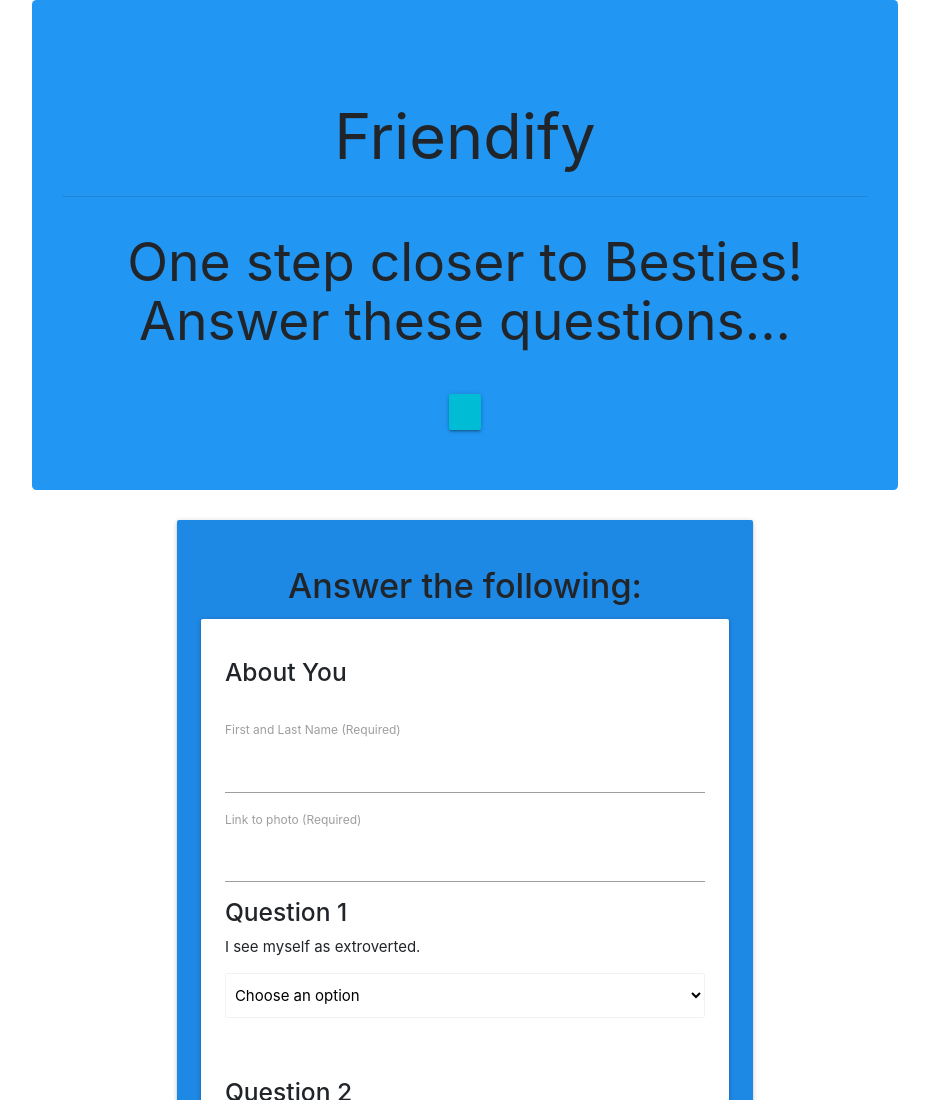
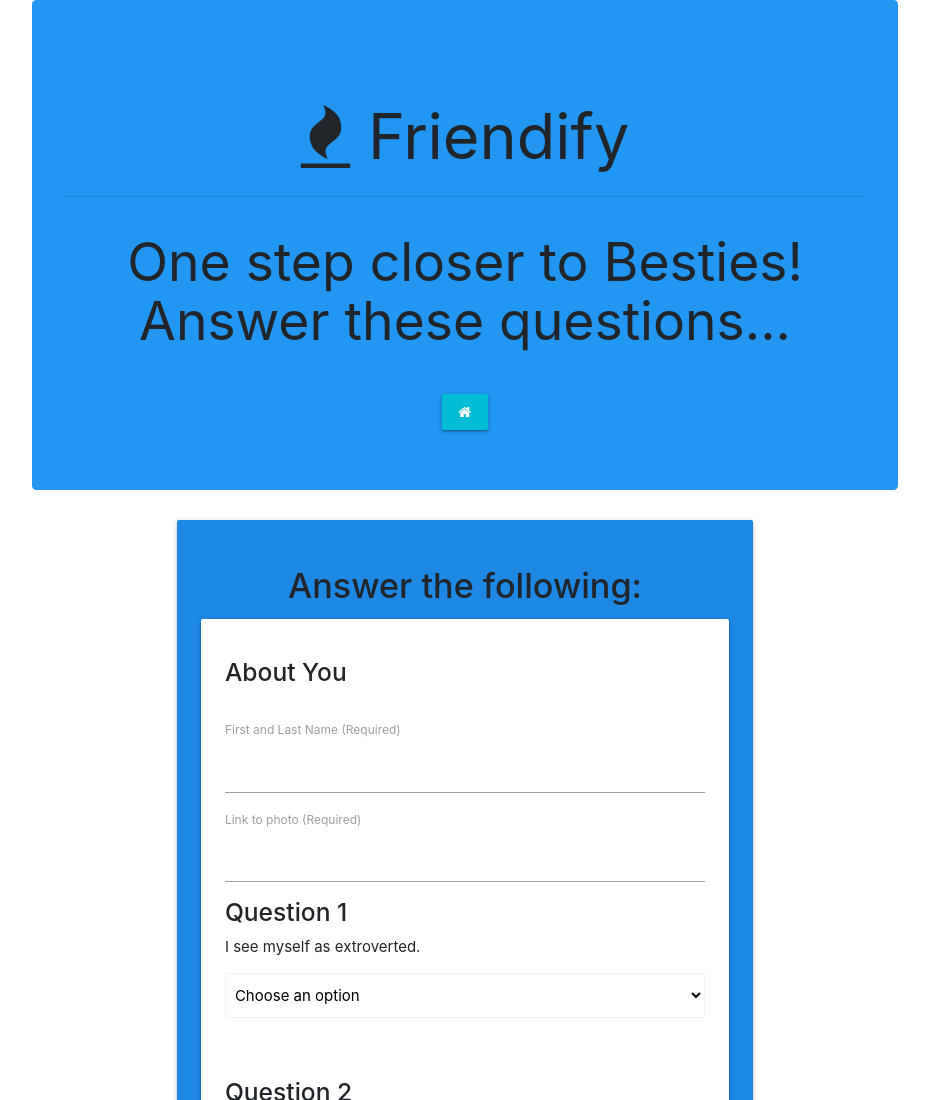
Before and after one commit to mbolters/FriendFinder, a website: page app/public/survey.html in a window 1280 px wide. Shown: the top 1100 px of the page, without its empty margins (175-1104 px from the left). Drawn offline with nearby package versions, Linux system fonts and the light colour scheme.

```diff
--- a/app/public/survey.html
+++ b/app/public/survey.html
@@ -8,6 +8,7 @@
     <link href="https://fonts.googleapis.com/icon?family=Material+Icons" rel="stylesheet">
     <!--Bootstrap-->
     <link href="https://stackpath.bootstrapcdn.com/bootstrap/4.3.1/css/bootstrap.min.css" rel="stylesheet" integrity="sha384-ggOyR0iXCbMQv3Xipma34MD+dH/1fQ784/j6cY/iJTQUOhcWr7x9JvoRxT2MZw1T" crossorigin="anonymous">
+    <link rel="stylesheet" href="https://stackpath.bootstrapcdn.com/font-awesome/4.7.0/css/font-awesome.min.css">
     <script src="https://code.jquery.com/jquery-3.4.1.min.js" integrity="sha256-CSXorXvZcTkaix6Yvo6HppcZGetbYMGWSFlBw8HfCJo=" crossorigin="anonymous"></script>
     <script src="https://stackpath.bootstrapcdn.com/bootstrap/4.3.1/js/bootstrap.min.js" integrity="sha384-JjSmVgyd0p3pXB1rRibZUAYoIIy6OrQ6VrjIEaFf/nJGzIxFDsf4x0xIM+B07jRM" crossorigin="anonymous"></script>
     <!-- materialize -->
```
Also changed, not shown: app/public/index.html (+2 -1 lines).
